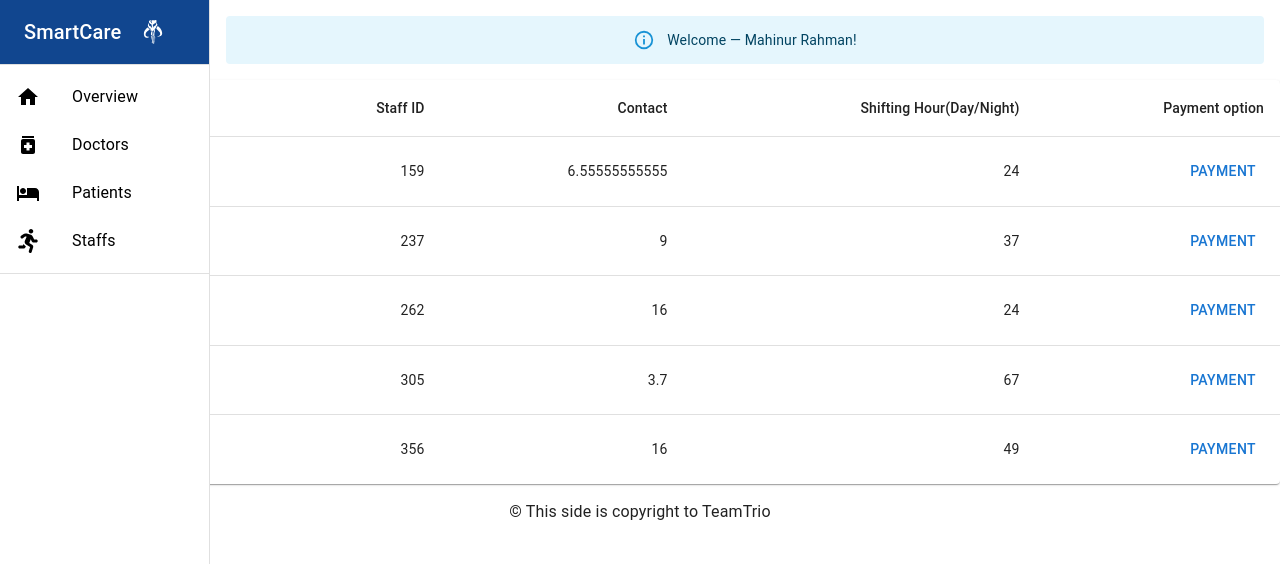
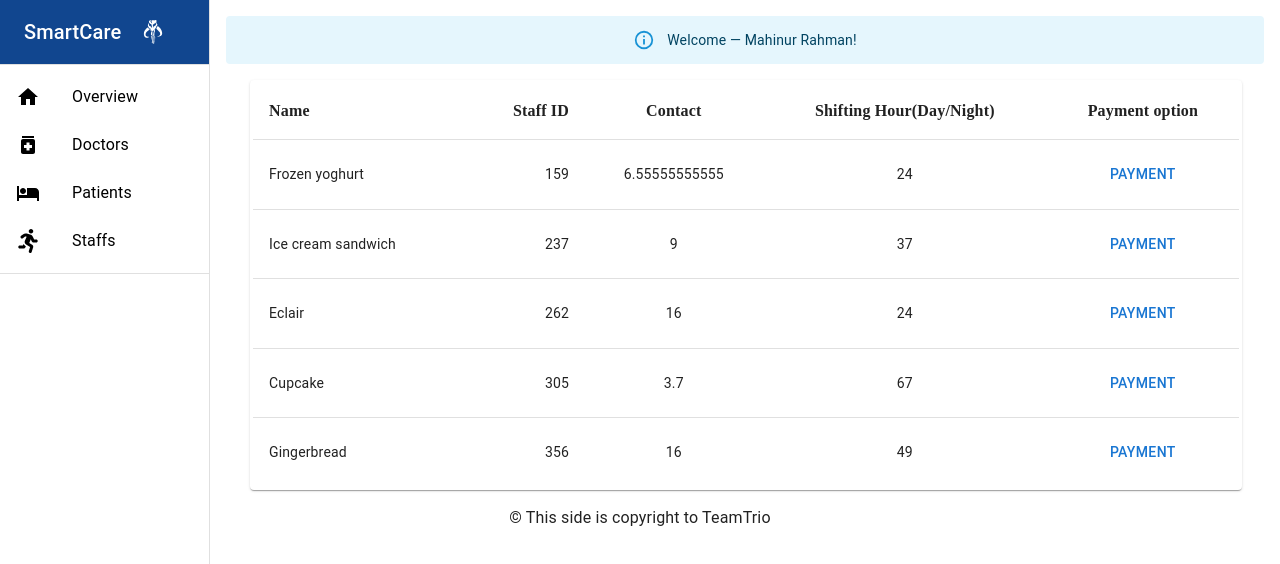
Before and after one commit to srihernogo/practice-react-hospital, a React (Create React App) app: page /staffs in a window 1280 px wide. Shown: the top 564 px of the page. Built offline with nearby package versions, Linux system fonts and the light colour scheme.

Commit message:
Change staffs info styles

```diff
--- a/src/Pages/Staffs/Staff.css
+++ b/src/Pages/Staffs/Staff.css
@@ -9,10 +9,6 @@
 .staffTable {
   border-radius: 4px;
   box-sizing: border-box;
-  box-shadow: 0px 5px 0px 5px #6c27a421;
-  width: 50%;
-  margin: auto;
-  align-items: center;
-
-  text-align: center;
+  box-shadow: 0px 5px 0px 5px #3c175b4c;
+  padding: 3px;
 }
--- a/src/Pages/Staffs/Staffs.js
+++ b/src/Pages/Staffs/Staffs.js
@@ -6,6 +6,7 @@ import TableContainer from '@mui/material/TableContainer';
 import TableHead from '@mui/material/TableHead';
 import TableRow from '@mui/material/TableRow';
 import Paper from '@mui/material/Paper';
+
 import {
   Button,
   Dialog,
@@ -16,6 +17,8 @@ import {
   Slide,
 } from '@mui/material';
 import './Staff.css';
+
+const drawerWidth = 250;
 function createData(name, staffID, contact, shiftingHour) {
   return { name, staffID, contact, shiftingHour };
 }
@@ -42,15 +45,46 @@ export default function Staffs() {
     setOpen(false);
   };
   return (
-    <TableContainer component={Paper} className="staffTable">
-      <Table sx={{ minWidth: 550 }} aria-label="simple table">
+    <TableContainer
+      component={Paper}
+      sx={{
+        width: { sm: `calc(97% - ${drawerWidth}px)` },
+        ml: { sm: `${drawerWidth}px` },
+      }}
+      className="staffTable"
+    >
+      <Table sx={{ minWidth: 500 }} aria-label="simple table">
         <TableHead>
           <TableRow>
-            <TableCell>Name</TableCell>
-            <TableCell align="right">Staff ID</TableCell>
-            <TableCell align="right">Contact</TableCell>
-            <TableCell align="right">Shifting Hour(Day/Night)</TableCell>
-            <TableCell align="right">Payment option</TableCell>
+            <TableCell
+              sx={{ fontSize: '1rem', fontFamily: 'Raleway', fontWeight: 600 }}
+            >
+              Name
+            </TableCell>
+            <TableCell
+              sx={{ fontSize: '1rem', fontFamily: 'Raleway', fontWeight: 600 }}
+              align="right"
+            >
+              Staff ID
+            </TableCell>
+            <TableCell
+              sx={{ fontSize: '1rem', fontFamily: 'Raleway', fontWeight: 600 }}
+              align="center"
+            >
+              Contact
+            </TableCell>
+            <TableCell
+              sx={{ fontSize: '1rem', fontFamily: 'Raleway', fontWeight: 600 }}
+              align="center"
+            >
+              Shifting Hour(Day/Night)
+            </TableCell>
+            <TableCell
+              sx={{ fontSize: '1rem', fontFamily: 'Raleway', fontWeight: 600 }}
+              align="center"
+            >
+              Payment option
+            </TableCell>
           </TableRow>
         </TableHead>
         <TableBody>
@@ -63,9 +97,9 @@ export default function Staffs() {
                 {row.name}
               </TableCell>
               <TableCell align="right">{row.staffID}</TableCell>
-              <TableCell align="right">{row.contact}</TableCell>
-              <TableCell align="right">{row.shiftingHour}</TableCell>
-              <TableCell align="right">
+              <TableCell align="center">{row.contact}</TableCell>
+              <TableCell align="center">{row.shiftingHour}</TableCell>
+              <TableCell align="center">
                 <Button className="paybtn" onClick={handleClickOpen}>
                   Payment
                 </Button>
```
